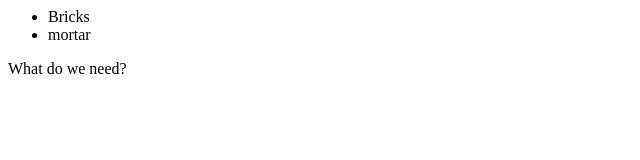
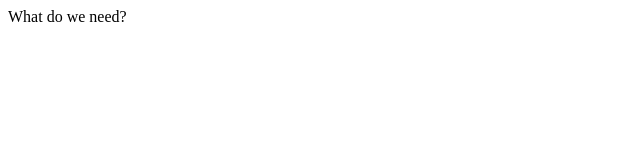
Before and after one commit to Tedje91/netGittest, a plain HTML site: page index.html in a window 1280 px wide. Shown: the whole page, without its empty margins (0-640 px from the left). Drawn offline with Linux system fonts and the light colour scheme.

Commit message:
deleted something

```diff
--- a/index.html
+++ b/index.html
@@ -5,8 +5,7 @@
 <body>
 	<div>
 		<ul>
-			<li>Bricks</li>
-			<li>mortar</li>
+
 
 		</ul>
 
```
